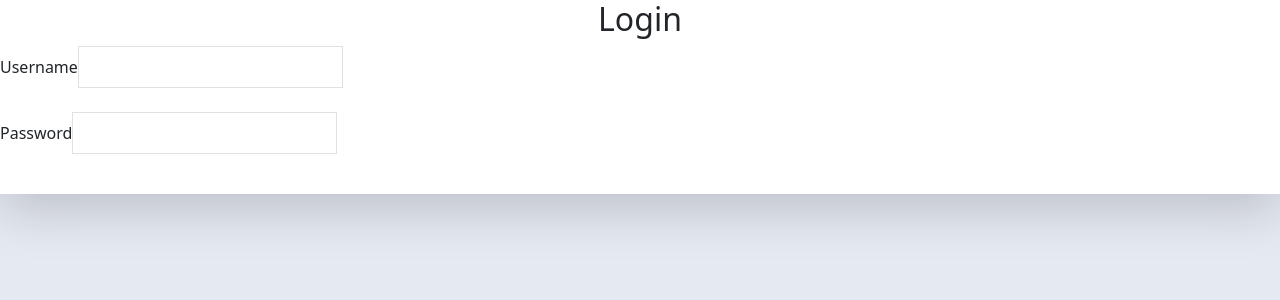
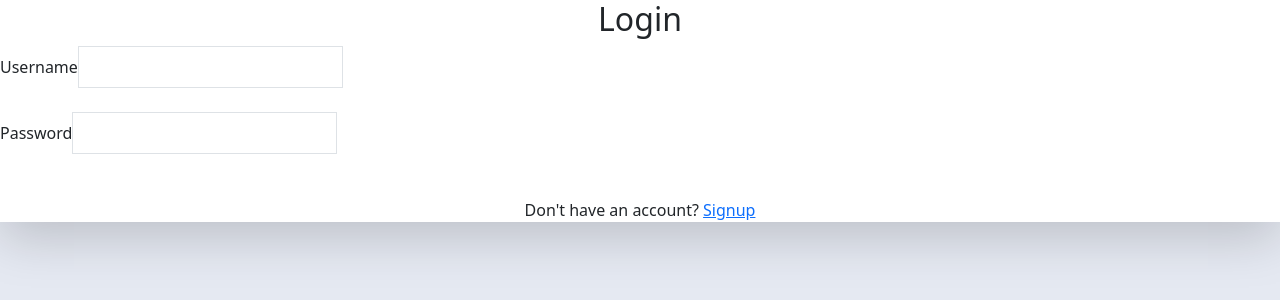
Before and after one commit to DevTechsters/olivers-FE, a React (Vite) app: page / in a window 1280 px wide. Shown: the top 300 px of the page. Built offline with nearby package versions, Linux system fonts and the light colour scheme.

Commit message:
login signup

```diff
--- a/src/pages/LoginPage.jsx
+++ b/src/pages/LoginPage.jsx
@@ -1,6 +1,6 @@
 import React, { useState } from 'react';
 import axios from 'axios';
-import { useNavigate } from 'react-router-dom';
+import { Link, useNavigate } from 'react-router-dom';
 import { useDispatch } from 'react-redux';
 import { login } from '../redux/authSlice';
 import { toast } from 'react-toastify';
@@ -81,6 +81,7 @@ const LoginPage = () => {
             Login
           </button>
         </form>
+        <p className='m-1 text-center'>Don't have an account? <Link to="/signup">Signup</Link></p>
       </div>
     </div>
   );
--- a/src/pages/SignupPage.jsx
+++ b/src/pages/SignupPage.jsx
@@ -1,5 +1,6 @@
 import React, { useState } from 'react';
 import axios from 'axios';
+import { Link } from 'react-router-dom';
 
 const SignupPage = () => {
   const [username, setUsername] = useState('');
@@ -102,6 +103,7 @@ const SignupPage = () => {
             Sign Up
           </button>
         </form>
+        <p className='m-1 text-center'>Already have an account? <Link to="/">Login</Link></p>
       </div>
     </div>
   );
```
